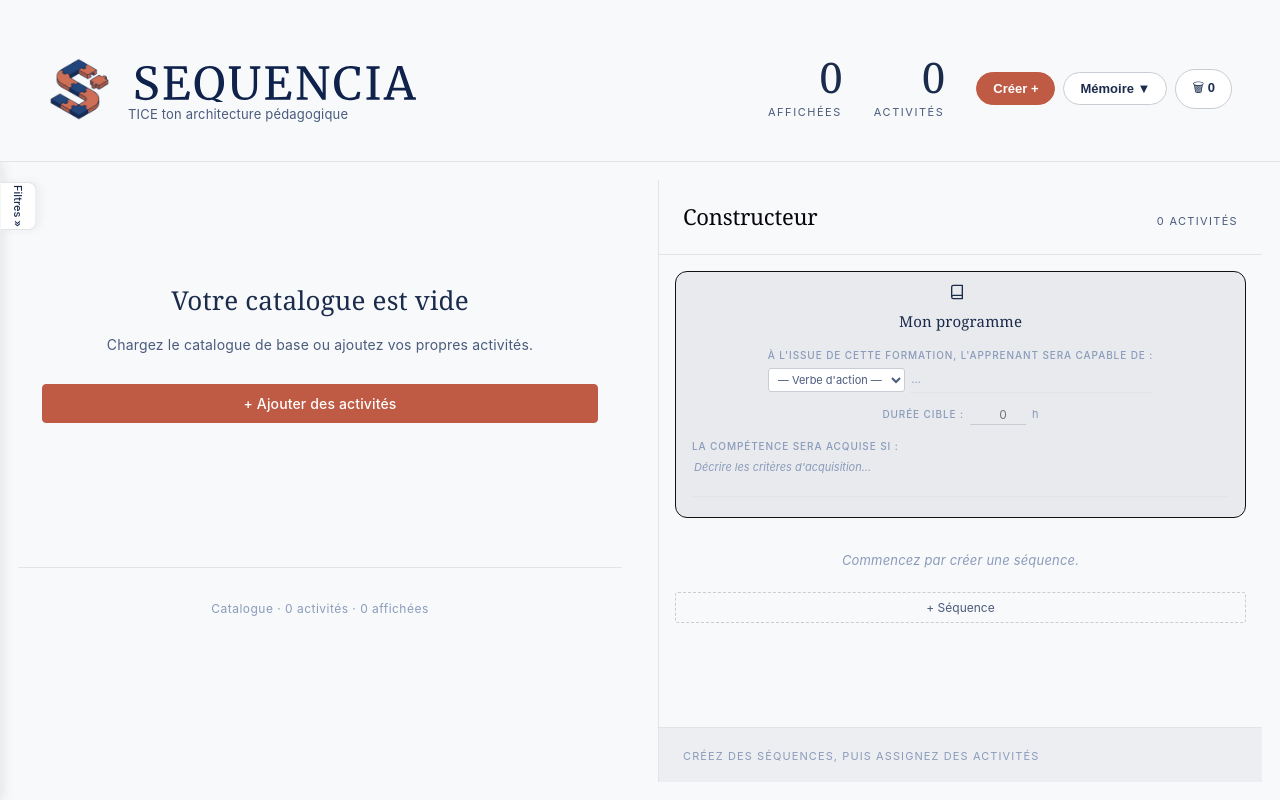
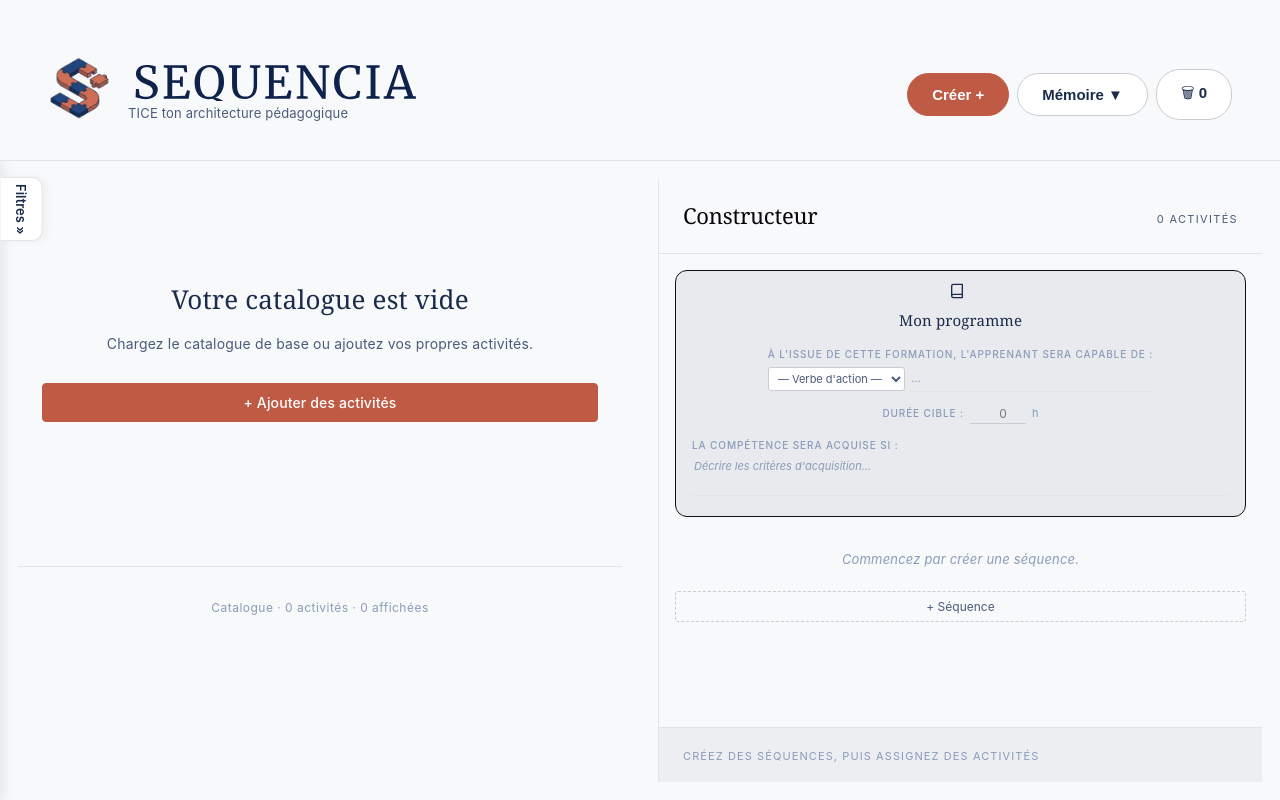
Before and after one commit to flox13400-web/catalogue-activites, a React (Vite) app: page / in a window 1280 px wide. Built offline with nearby package versions, Linux system fonts and the light colour scheme.

Commit message:
fix(UI): Correctifs ergonomiques Phase 3 — suppression jauge/stats Header, agrandissement boutons, suppression ref carte, arborescence constructeur

```diff
--- a/src/catalogue.jsx
+++ b/src/catalogue.jsx
@@ -4,7 +4,6 @@ import { FILTRES_INIT, applyFilters } from "./utils/filters";
 import { KEYS, loadJSON, saveJSON } from "./utils/storage";
 import { exportCatalogue } from "./utils/export";
 import { exportToSQA, importFromSQA } from "./utils/sqaManager";
-import { calculerDureeTotalProgramme } from "./utils/duree";
 import { genererIdActivite, ChoixImportModal, ImportFichierModal, ActivityFormModal } from "./components/AddActivityModal";
 import Header from "./components/Header";
 import FilterPanel from "./components/FilterPanel";
@@ -338,16 +337,10 @@ export default function Catalogue() {
     setProgramme(prev => ({ ...prev, sequences: [] }));
   }
 
-  const dureeTotal = useMemo(() => calculerDureeTotalProgramme(programme, activites), [programme, activites]);
-
   return (
     <div className="app-layout">
       <PrintView programme={programme} activites={activites} />
       <Header
-        programme={programme}
-        dureeTotal={dureeTotal}
-        totalActivites={activites.length}
-        filteredCount={activitesFiltrees.length}
         onNouvelleActivite={() => setShowChoixImport(true)}
         onSauvegarderCatalogue={handleSauvegarderCatalogue}
         onViderCatalogue={handleViderCatalogue}
--- a/src/components/ActivityCard.jsx
+++ b/src/components/ActivityCard.jsx
@@ -20,7 +20,6 @@ export function ActivityCard({ activite, onClick, estEpingle, estFavori, onToggl
       onClick={() => onClick(activite)}
     >
       <div className="card-top">
-        <span className="card-id">{activite.id}</span>
         <div className="card-top-actions">
           {estEpingle && <span className="card-epingle-badge" title="Dans le constructeur">📌</span>}
           <button
--- a/src/components/Header.jsx
+++ b/src/components/Header.jsx
@@ -1,12 +1,11 @@
 import React, { useRef, useState } from "react";
 import "../styles/global.css";
 import LogoBrand from "./LogoBrand";
-import { formatDureeGlobale } from "../utils/duree";
 
 /**
  * Composant d'en-tête de l'application.
  */
-export default function Header({ programme, dureeTotal, totalActivites, filteredCount, onNouvelleActivite, onViderCatalogue, onSauvegarderCatalogue, nbCorbeille, onOuvrirCorbeille, onExportSQA, onImportSQA }) {
+export default function Header({ onNouvelleActivite, onViderCatalogue, onSauvegarderCatalogue, nbCorbeille, onOuvrirCorbeille, onExportSQA, onImportSQA }) {
   const fileInputRef = useRef(null);
   const [isMenuOpen, setIsMenuOpen] = useState(false);
 
@@ -18,10 +17,6 @@ export default function Header({ programme, dureeTotal, totalActivites, filtered
     }
   }
 
-  const dureeStr = formatDureeGlobale(dureeTotal) || "0min";
-  const dureeCible = (programme?.duree_objectif || 0) * 60;
-  const ratio = dureeCible > 0 ? Math.min((dureeTotal?.max || 0) / dureeCible, 1) * 100 : 0;
-
   return (
     <header className="header">
       <div className="header-inner">
@@ -31,24 +26,8 @@ export default function Header({ programme, dureeTotal, totalActivites, filtered
             <LogoBrand className="header-nom" />
             <span className="header-tagline">TICE ton architecture pédagogique</span>
           </div>
-          {dureeCible > 0 && (
-            <div className="header-jauge">
-              <span className="header-jauge-text">{dureeStr} / {programme.duree_objectif}h</span>
-              <div className="header-jauge-bar">
-                <div className="header-jauge-fill" style={{ width: `${ratio}%` }}></div>
-              </div>
-            </div>
-          )}
         </div>
         <div className="header-right">
-          <div className="header-stat">
-            <div className="header-stat-num">{filteredCount}</div>
-            <div className="header-stat-label">affichées</div>
-          </div>
-          <div className="header-stat">
-            <div className="header-stat-num">{totalActivites}</div>
-            <div className="header-stat-label">activités</div>
-          </div>
           <div className="header-actions">
             <button className="btn-header btn-creer" onClick={onNouvelleActivite}>
               Créer +
--- a/src/styles/cart.css
+++ b/src/styles/cart.css
@@ -800,24 +800,24 @@
   -webkit-appearance: none;
   appearance: none;
   width: 100%;
-  height: 5px;
+  height: 12px;
   border: none;
-  border-radius: 3px;
+  border-radius: 6px;
   display: block;
   background: var(--border);
 }
 .seq-jauge::-webkit-progress-bar {
   background: var(--border);
-  border-radius: 3px;
+  border-radius: 6px;
 }
 .seq-jauge::-webkit-progress-value {
   background: var(--accent);
-  border-radius: 3px;
+  border-radius: 6px;
   transition: width 400ms ease;
 }
 .seq-jauge::-moz-progress-bar {
   background: var(--accent);
-  border-radius: 3px;
+  border-radius: 6px;
 }
 
 /* DURÉE CIBLE (partie générale) */
@@ -891,12 +891,14 @@
 /* --- PHASE 3 : STYLISATION DU CONSTRUCTEUR --- */
 .seq-programme-header { border: 1px solid #111; border-radius: 12px; background: #e8eaed; padding: 12px 16px; margin-bottom: 16px; display: flex; align-items: center; }
 .seq-sequence { border: 1px solid #111; border-radius: 12px; background: #fff; overflow: hidden; margin-bottom: 12px; }
-.seq-sequence-row { padding: 10px 14px; background: #f1f3f4; border-bottom: 1px solid #111; }
+.seq-sequence-row { padding: 10px 14px; background: #f1f3f4; border-bottom: 1px solid #111; border-radius: 12px 12px 0 0; }
+.seq-sequence-body { padding: 8px 10px 10px 20px; display: flex; flex-direction: column; gap: 6px; margin-left: 16px; border-left: 2px solid #333; }
 .seq-seance { position: relative; border: 1px solid #111; border-radius: 12px; background: #fafafa; margin-bottom: 8px; overflow: hidden; }
-.seq-seance::before { content: none; }
-.seq-seance-row { padding: 8px 12px; background: #ffffff; border-bottom: 1px solid #111; }
+.seq-seance::before { content: ''; position: absolute; left: -21px; top: 16px; width: 18px; height: 2px; background: #333; }
+.seq-seance-row { padding: 8px 12px; background: #ffffff; border-bottom: 1px solid #111; border-radius: 12px 12px 0 0; }
+.seq-fiches { padding: 4px 8px 8px 18px; display: flex; flex-direction: column; gap: 4px; margin-left: 12px; border-left: 2px solid #999; }
 .seq-fiche { position: relative; display: flex; align-items: center; gap: 6px; padding: 8px 10px; border-radius: 12px; background: #eef2f5; border: 1px solid #111; min-width: 0; margin-bottom: 4px; }
-.seq-fiche::before { content: none; }
+.seq-fiche::before { content: ''; position: absolute; left: -19px; top: 50%; transform: translateY(-50%); width: 16px; height: 2px; background: #999; }
 
 
 @media print { .seq-programme-header, .seq-sequence, .seq-seance, .seq-fiche { display: block !important; overflow: visible !important; height: auto !important; } }
--- a/src/styles/global.css
+++ b/src/styles/global.css
@@ -641,14 +641,14 @@ body, .app {
 /* --- PHASE 3 : TIROIR ET HEADER --- */
 .filter-handle {
   position: absolute;
-  right: -36px;
-  top: 20px;
-  width: 36px;
-  height: 48px;
+  right: -42px;
+  top: 16px;
+  width: 42px;
+  height: 64px;
   background: var(--bg-elevated);
   border: 1px solid var(--border);
   border-left: none;
-  border-radius: 0 8px 8px 0;
+  border-radius: 0 10px 10px 0;
   display: flex;
   align-items: center;
   justify-content: center;
@@ -657,8 +657,9 @@ body, .app {
   box-shadow: 4px 0 8px rgba(0,0,0,0.05);
   writing-mode: vertical-rl;
   text-orientation: mixed;
-  font-size: 11px;
-  padding: 8px 0;
+  font-size: 13px;
+  font-weight: 600;
+  padding: 10px 0;
   color: var(--text);
 }
 
@@ -696,9 +697,9 @@ body, .app {
 }
 .btn-header {
   font-weight: bold;
-  border-radius: 20px;
-  padding: 8px 16px;
-  font-size: 13px;
+  border-radius: 24px;
+  padding: 12px 24px;
+  font-size: 15px;
   cursor: var(--cursor-hand);
   border: 1px solid var(--border-strong);
   background: var(--bg-elevated);
```
